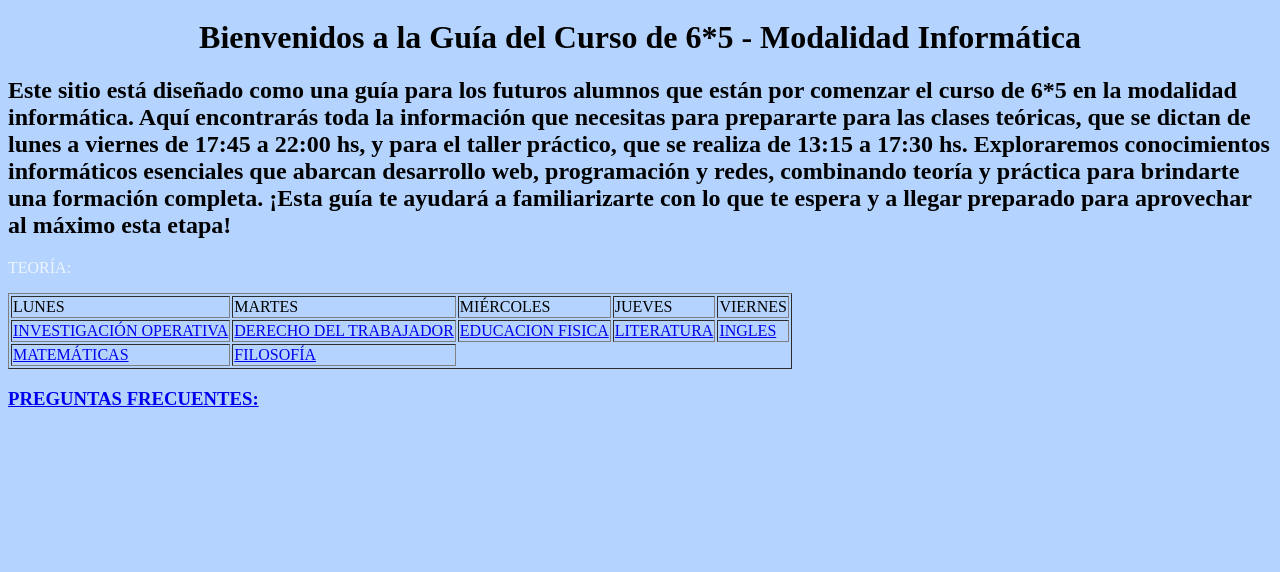
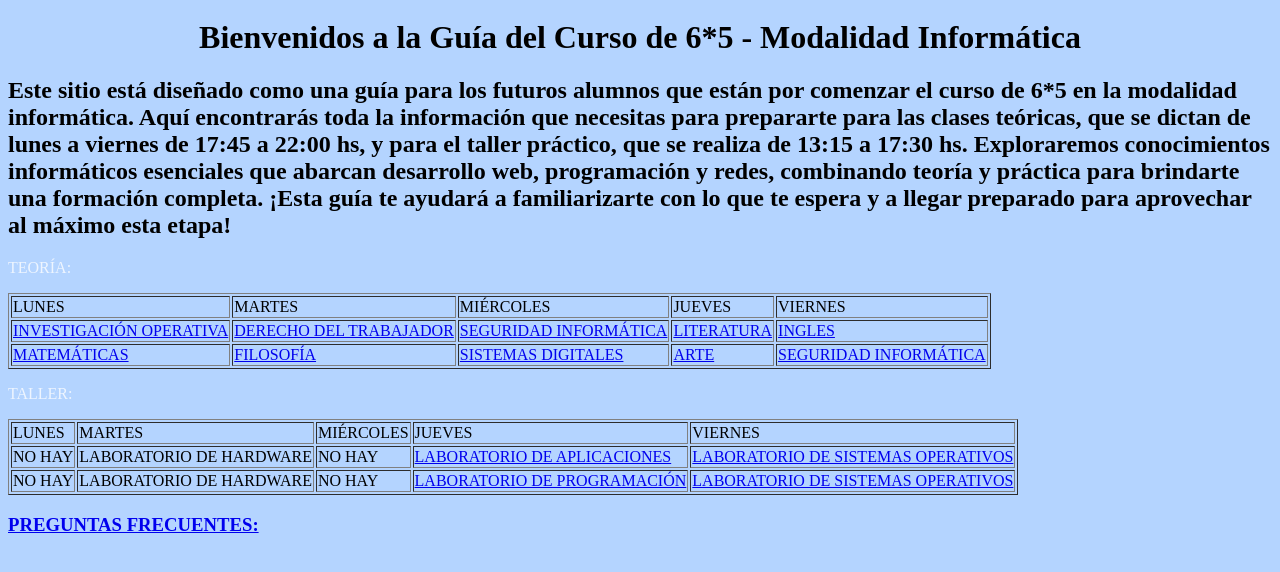
Before and after one commit to gitlucasc/proyecto_apli, a plain HTML site: page index.html in a window 1280 px wide. Shown: the part 168-740 px from the top of the page. Drawn offline with Linux system fonts and the light colour scheme.

Commit message:
puse todas las materias de la página de inicio

```diff
--- a/index.html
+++ b/index.html
@@ -32,16 +32,44 @@
 			<tr>
 				<td><a href="src/inv_op.html" target="_blank">INVESTIGACIÓN OPERATIVA</a></td>
 				<td><a href="src/derecho.html" target="_blank">DERECHO DEL TRABAJADOR</a></td>
-				<td><a href="src/efisica.html" target="_blank">EDUCACION FISICA</a></td>
+				<td><a href="src/sinformatica" target="_blank">SEGURIDAD INFORMÁTICA</a></td>
 				<td><a href="src/literatura.html" target="_blank">LITERATURA</a></td>
 				<td><a href="src/ingles.html" target="_blank">INGLES</a></td>
 			</tr>
 			<tr>
 				<td><a href="src/mate.html" target="_blank">MATEMÁTICAS</a></td>
 				<td><a href="src/filo.html" target="_blank">FILOSOFÍA</a></td>
+				<td><a href="src/sdigitales.html" target="_blank">SISTEMAS DIGITALES</a></td>
+				<td><a href="src/arte.html" target="_blank">ARTE</a></td>
+				<td><a href="src/sinformatica.html" target="_blank">SEGURIDAD INFORMÁTICA</a></td>
+
 			</tr>
 		</table>
 
+		<p>TALLER:</P>
+			<table border="1">
+				<tr>
+					<td>LUNES</td>
+					<td>MARTES</td>
+					<td>MIÉRCOLES</td>
+					<td>JUEVES</td>
+					<td>VIERNES</td>
+				</tr>
+				<tr>
+					<td>NO HAY</td>
+					<td><a href="src/lhardware.html" target="_blank"></a>LABORATORIO DE HARDWARE</td>
+					<td>NO HAY</td>
+					<td><a href="src/laplicaciones.html" target="_blank">LABORATORIO DE APLICACIONES</a></td>
+					<td><a href="src/loperativos.html" target="_blank">LABORATORIO DE SISTEMAS OPERATIVOS</a></td>
+				</tr>
+				<tr>
+					<td>NO HAY</td>
+					<td><a href="src/lhardware.html" target="_blank"></a>LABORATORIO DE HARDWARE</td>
+					<td>NO HAY</td>
+					<td><a href="src/lprogramacion.html" target="_blank">LABORATORIO DE PROGRAMACIÓN</a></td>
+					<td><a href="src/loperativos.html" target="_blank">LABORATORIO DE SISTEMAS OPERATIVOS</a></td>
+				</tr>
+			</table>
 		<h3><a href="src/faq.html" target="_blank">PREGUNTAS FRECUENTES:</a></h3>
 	</body>
 
```
Also changed, not shown: src/laplicaciones.html (added), src/lhardware.html (added), src/sinformatica.html (added).
